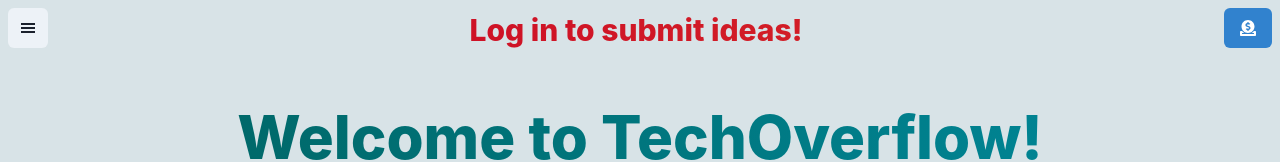
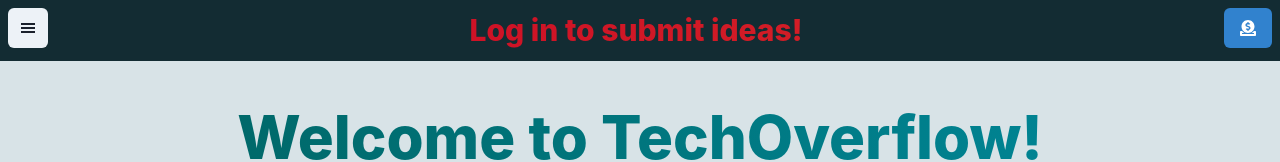
Before and after one commit to toTOEro/techOverflow, a React (Create React App) app in the folder client/: page / in a window 1280 px wide. Shown: the top 162 px of the page. Built offline with nearby package versions, Linux system fonts and the light colour scheme; no server answers; the HTML template or start-up script is replaced by a standard one.

Commit message:
added color

```diff
--- a/client/public/styles.css
+++ b/client/public/styles.css
@@ -1,7 +1,3 @@
-/* #root {
-    height: 100%;
-    min-height: 100% !important
-} */
 
 body {
     height: 100%;
--- a/client/src/App.css
+++ b/client/src/App.css
@@ -1,5 +1,6 @@
 body {
   height: 100vh;
+
 }
 
 .App {
--- a/client/src/components/HeaderNav/index.js
+++ b/client/src/components/HeaderNav/index.js
@@ -7,7 +7,7 @@
 export default function HeaderNav() {
   return (
     <>
-      <Stack direction={["row"]} justify="space-between" padding={'0.5rem'}>
+      <Stack direction={["row"]} justify="space-between" padding={'0.5rem'} background='#132C33'>
         <Nav />
         {Auth.loggedIn() ? (
           <>
```
